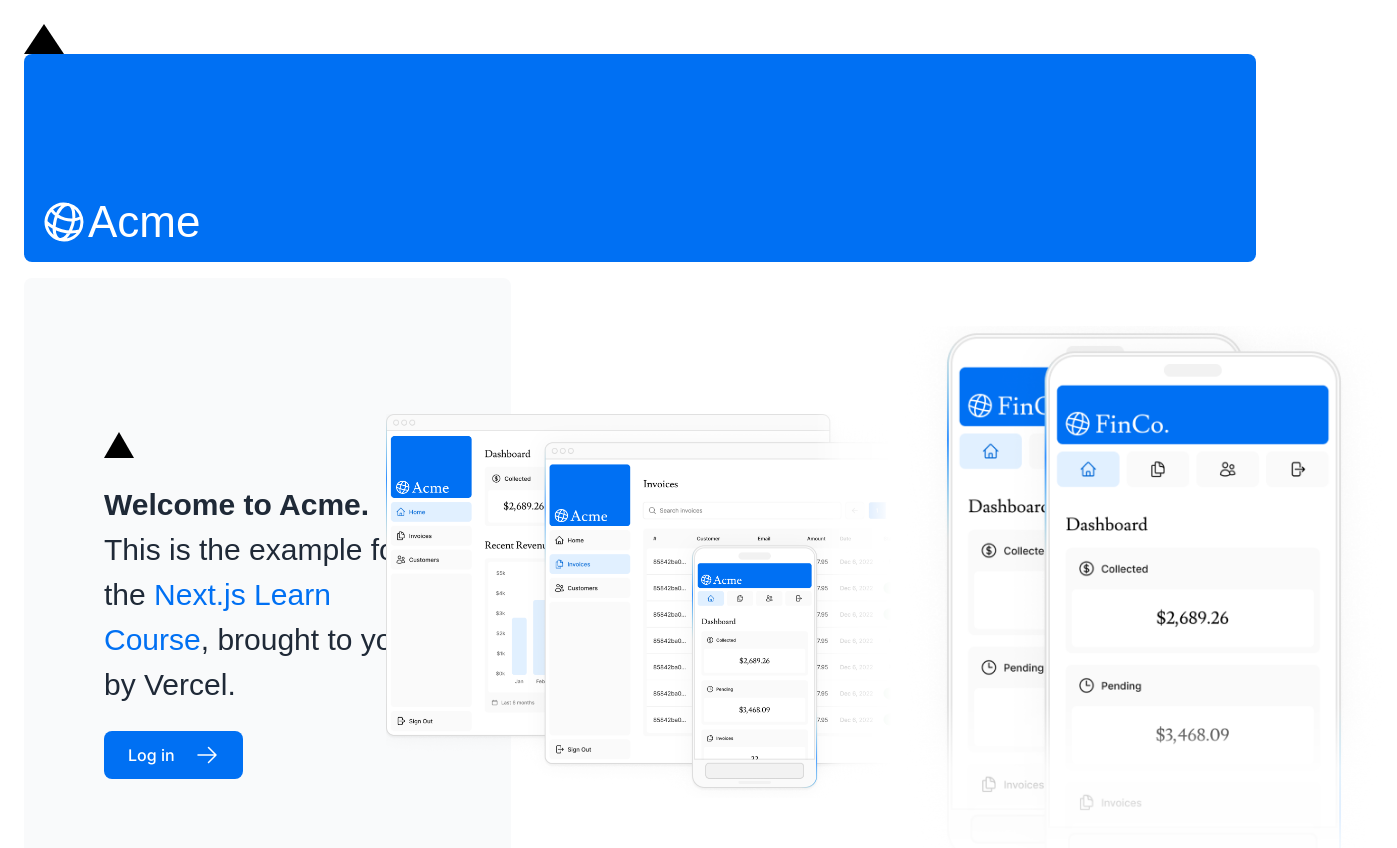
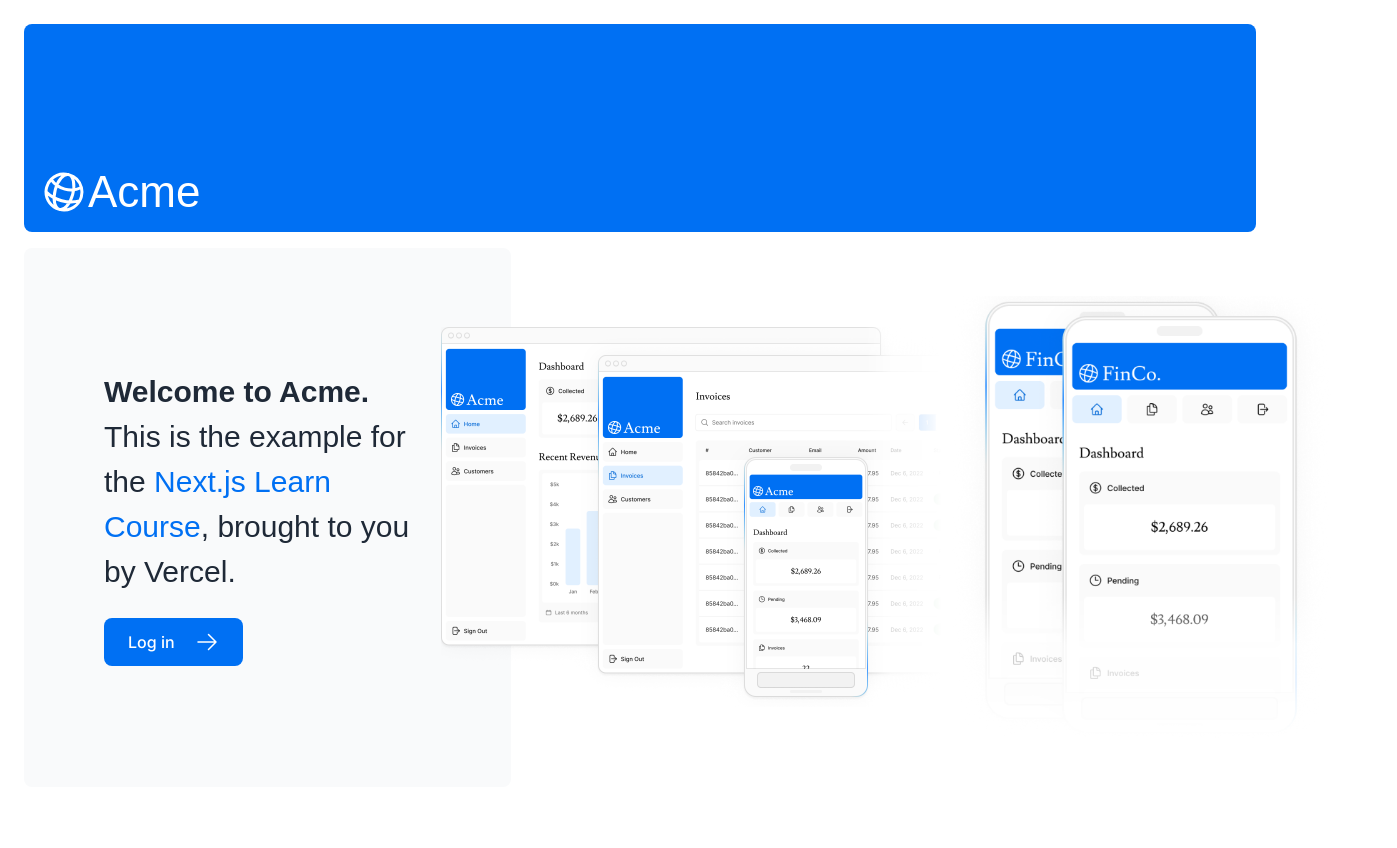
Before and after one commit to muris1112/nextjs-dashboard, a Next.js app: page / in a window 1280 px wide. Shown: the top 848 px of the page, 1397 px wide, since content can reach past the window. After the commit the page ends 811 px from the top, so only its background shows below. Built offline with nearby package versions, Linux system fonts and the light colour scheme; a web font is replaced by a local one.

Commit message:
melakukan perubahan pada chapter 16

```diff
--- a/app/dashboard/(overview)/page.tsx
+++ b/app/dashboard/(overview)/page.tsx
@@ -8,6 +8,12 @@
     LatestInvoicesSkeleton,
     CardsSkeleton
 } from '@/app/ui/skeletons';
+
+import { Metadata } from 'next';
+
+export const metadata: Metadata = {
+    title: 'Dashboard',
+};
 
 export default async function Page() {
     return (
--- a/app/dashboard/customers/page.tsx
+++ b/app/dashboard/customers/page.tsx
@@ -1,3 +1,9 @@
+import { Metadata } from "next"
+
+export const metadata: Metadata = {
+    title: 'Customers',
+};
+
 export default function Page() {
     return <p>Customers Page</p>
 }
--- a/app/dashboard/invoices/[id]/edit/page.tsx
+++ b/app/dashboard/invoices/[id]/edit/page.tsx
@@ -2,6 +2,11 @@
 import Breadcrumbs from '@/app/ui/invoices/breadcrumbs';
 import { fetchInvoiceById, fetchCustomers } from '@/app/lib/data';
 import { notFound } from 'next/navigation';
+import { Metadata } from 'next';
+
+export const metadata: Metadata = {
+    title: 'Edit Invoice',
+};
 
 export default async function Page(props: { params: Promise<{ id: string }> }) {
     const params = await props.params;
--- a/app/dashboard/invoices/create/page.tsx
+++ b/app/dashboard/invoices/create/page.tsx
@@ -1,6 +1,11 @@
 import Form from '@/app/ui/invoices/create-form';
 import Breadcrumbs from '@/app/ui/invoices/breadcrumbs';
 import { fetchCustomers } from '@/app/lib/data';
+import { Metadata } from 'next';
+
+export const metadata: Metadata = {
+    title: 'Create Invoice',
+};
 
 export default async function Page() {
     const customers = await fetchCustomers();
--- a/app/dashboard/invoices/page.tsx
+++ b/app/dashboard/invoices/page.tsx
@@ -6,6 +6,11 @@
 import { InvoicesTableSkeleton } from '@/app/ui/skeletons';
 import { Suspense } from 'react';
 import { fetchInvoicesPages } from '@/app/lib/data';
+import { Metadata } from 'next';
+
+export const metadata: Metadata = {
+    title: 'Invoices',
+};
 
 export default async function Page(props: {
     searchParams?: Promise<{
--- a/app/layout.tsx
+++ b/app/layout.tsx
@@ -1,5 +1,15 @@
 import '@/app/ui/global.css';
 import { inter } from '@/app/ui/fonts';
+import { Metadata } from 'next';
+
+export const metadata: Metadata = {
+  title: {
+    template: '%s | Acme Dashboard',
+    default: 'Acme Dashboard',
+  },
+  description: 'The official Next.js Learn Dashboard built with App Router.',
+  metadataBase: new URL('https://next-learn-dashboard.vercel.sh'),
+};
 
 export default function RootLayout({
   children,
--- a/app/page.tsx
+++ b/app/page.tsx
@@ -1,22 +1,24 @@
 import AcmeLogo from '@/app/ui/acme-logo';
 import { ArrowRightIcon } from '@heroicons/react/24/outline';
 import Link from 'next/link';
-import styles from '@/app/ui/home.module.css'
 import { lusitana } from '@/app/ui/fonts';
 import Image from 'next/image';
+import { Metadata } from 'next';
+
+export const metadata: Metadata = {
+  title: 'Dashboard',
+};
 
 export default function Page() {
   return (
     <main className="flex min-h-screen flex-col p-6">
-      <div className={styles.shape} />
+      {/* <div className={styles.shape} /> */}
       <div className="flex h-20 shrink-0 items-end rounded-lg bg-blue-500 p-4 md:h-52">
         <AcmeLogo />
       </div>
       <div className="mt-4 flex grow flex-col gap-4 md:flex-row">
         <div className="flex flex-col justify-center gap-6 rounded-lg bg-gray-50 px-6 py-10 md:w-2/5 md:px-20">
-          <div
-            className="relative w-0 h-0 border-l-[15px] border-r-[15px] border-b-[26px] border-l-transparent border-r-transparent border-b-black"
-          />
+
           <p className={`${lusitana.className} text-xl text-gray-800 md:text-3xl md:leading-normal`}>
             <strong>Welcome to Acme.</strong> This is the example for the{' '}
             <a href="https://nextjs.org/learn/" className="text-blue-500">
@@ -35,15 +37,15 @@
           {/* Add Hero Images Here */}
           <Image
             src="/hero-desktop.png"
-            width={1000}
-            height={760}
+            width={500}
+            height={430}
             className="hidden md:block"
             alt="Screenshots of the dashboard project showing desktop version"
           />
           <Image
             src="/hero-mobile.png"
-            width={560}
-            height={620}
+            width={400}
+            height={320}
             className="hidden md:block"
             alt='idk, for mobile i guess'
           />
```
